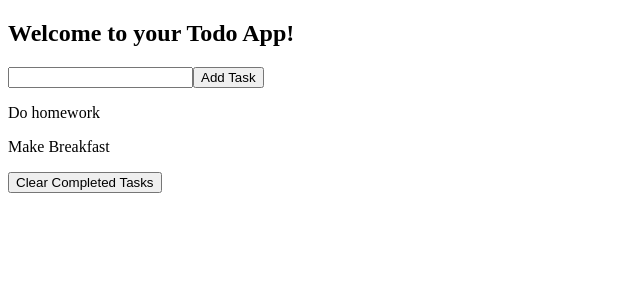
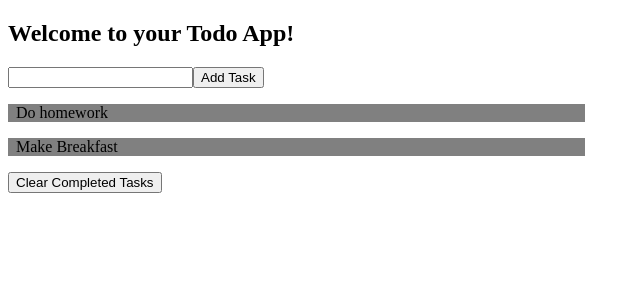
Before and after one commit to bloominstituteoftechnology/web-module-project-class-components, a React (Create React App) app: page / in a window 1280 px wide. Shown: the top 300 px of the page, without its empty margins (0-640 px from the left). Built offline with nearby package versions, Linux system fonts and the light colour scheme; the HTML template or start-up script is replaced by a standard one.

Commit message:
fixed functionality and added clear completed

```diff
--- a/src/App.js
+++ b/src/App.js
@@ -1,6 +1,7 @@
 import React from 'react';
 import ToDoForm from './components/TodoForm'
 import ToDoList from './components/TodoList'
+import './Todo.css'
 
 const tasks = [
   {
@@ -48,7 +49,7 @@ class App extends React.Component {
 
   addTask = (taskName) => {
     const newTask = {
-      task: taskName,
+      name: taskName,
       id: Date.now(),
       completed: false
     };
@@ -64,6 +65,22 @@ class App extends React.Component {
     console.log(newTask)
   }
 
+  clearCompleted = () => {
+    const clear = this.state.tasks.filter(task => {
+      if(!task.completed) {
+        return task;
+      }
+
+    }
+    )
+    this.setState(
+      {
+      ...this.state,
+      tasks: clear
+      }
+    )
+  }
+
   render() {
     return (
       <div>
@@ -71,7 +88,7 @@ class App extends React.Component {
         <h2>Welcome to your Todo App!</h2>
         <ToDoForm addTask = {this.addTask}/>
         </div>
-        <ToDoList tasks = {this.state.tasks} toggleCompleted= {this.toggleCompleted}/>
+        <ToDoList tasks = {this.state.tasks} toggleCompleted= {this.toggleCompleted} clearCompleted = {this.clearCompleted}/>
       </div>
     );
   }
--- /dev/null
+++ b/src/Todo.css
@@ -0,0 +1,13 @@
+.task {
+    background-color: gray;
+    width: 45%;
+    text-align: left;
+    margin: 4px 0;
+    padding-left: 8px;
+    cursor: pointer;
+  }
+
+  .task.completed {
+    background-color: #d17d7c;
+    text-decoration: line-through;
+  }
--- a/src/components/Todo.js
+++ b/src/components/Todo.js
@@ -2,7 +2,9 @@ import React from 'react'
 
 const Task = props => {
     return (
-        <div className = {`task${props.task.completed ? ' completed' : ''}`}>
+        <div
+        onClick={() => props.toggleCompleted(props.task.id)}
+        className = {`task${props.task.completed ? ' completed' : ''}`}>
             <p>{props.task.name}</p>
         </div>
     )
--- a/src/components/TodoList.js
+++ b/src/components/TodoList.js
@@ -8,9 +8,9 @@ const ToDoList = props => {
     return (
         <div className = 'task-list'>
             {props.tasks.map(task => (
-                <Task key = {task.id} task = {task} onClick = {props.toggleCompleted}/>
+                <Task key = {task.id} task = {task} toggleCompleted = {props.toggleCompleted}/>
             ))}
-            <button className = 'clear'>
+            <button className = 'clear' onClick = {props.clearCompleted}>
                 Clear Completed Tasks
             </button>
         </div>
```
Also changed, not shown: src/components/Todo.css (deleted).
